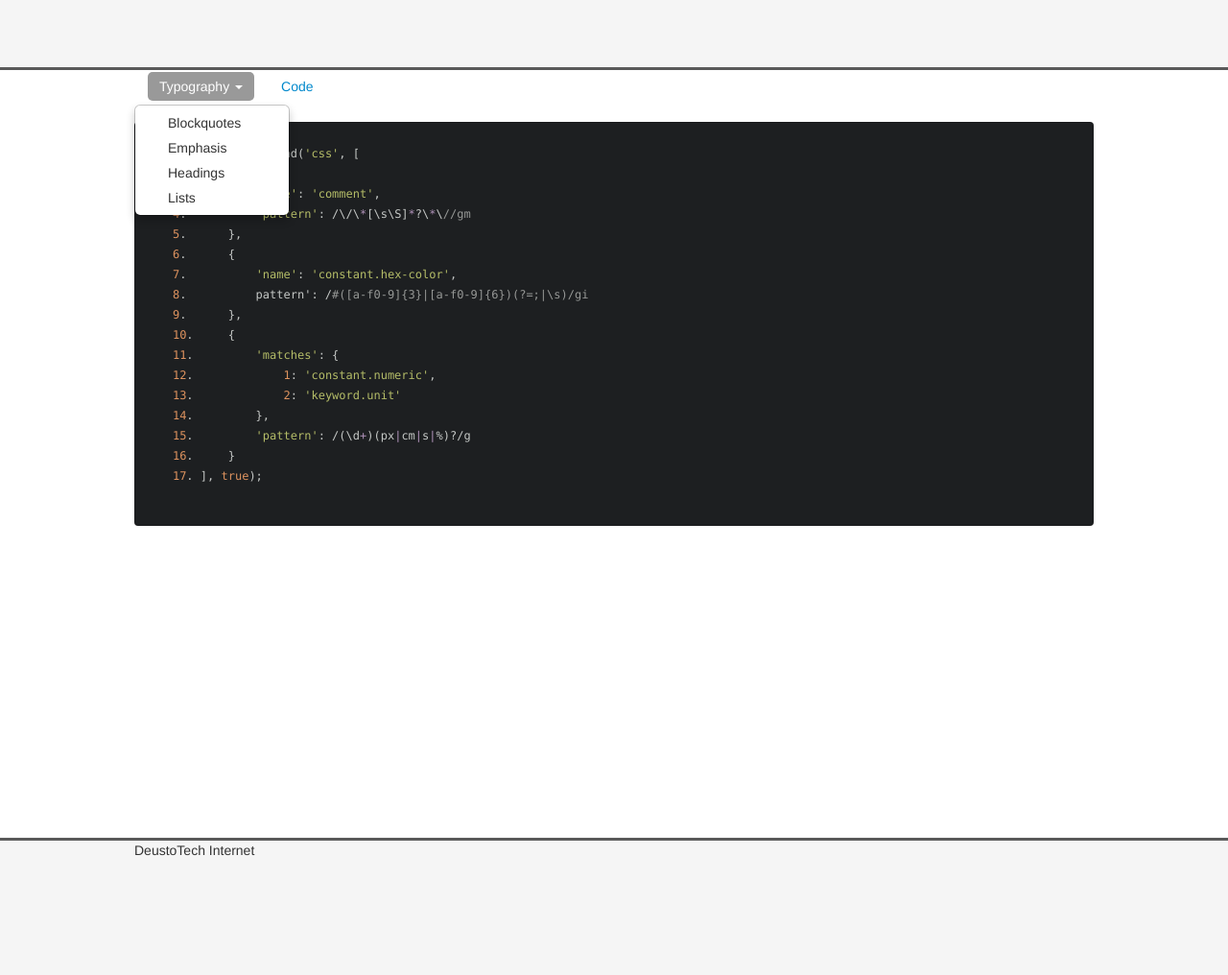
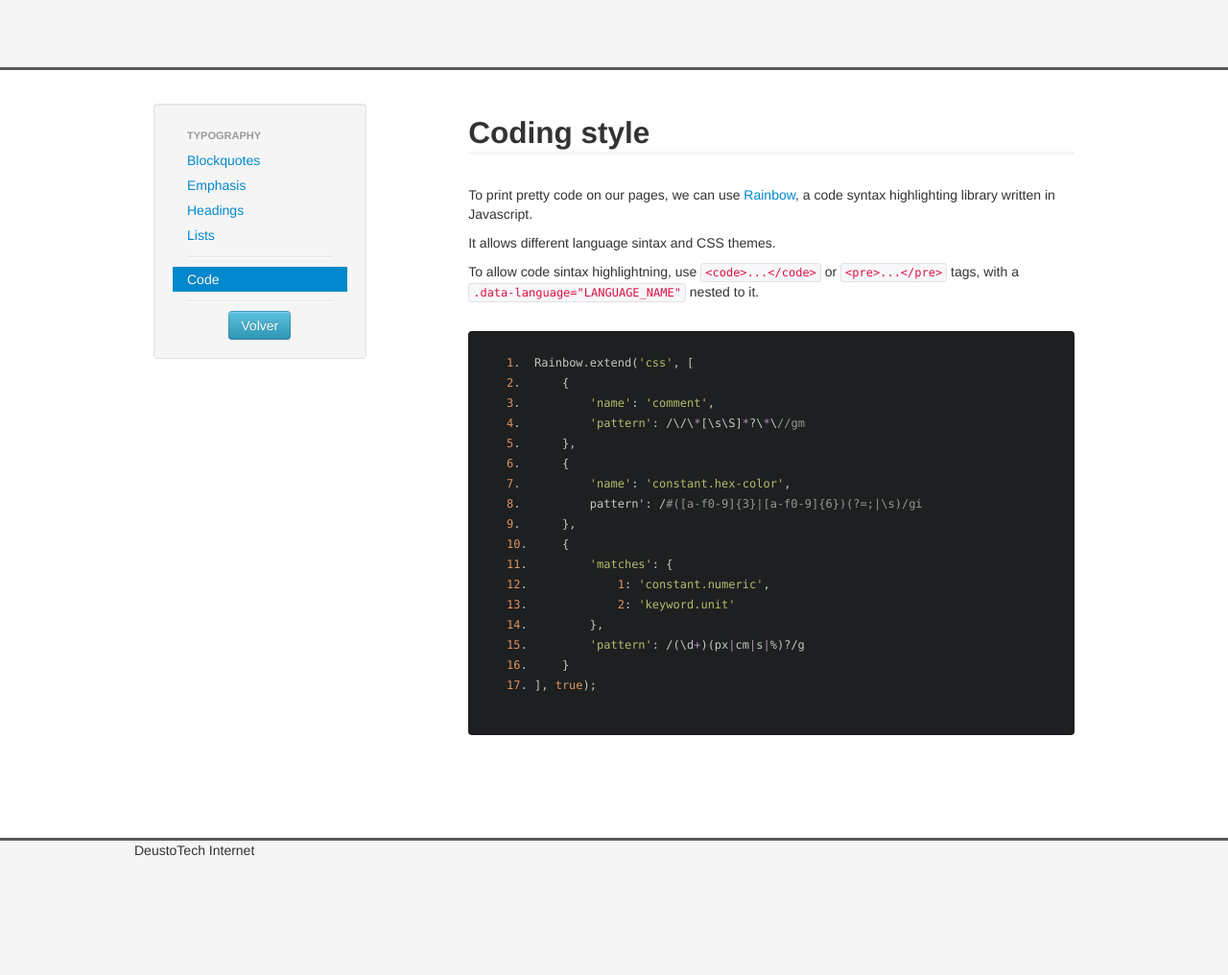
Before and after one commit to etxahun/django-bootstrap, a Django app: a page that uses my_project/markup_app/templates/markup_app/code.html in a window 1280 px wide. Shown: the whole page at 96% size. Run offline with Django 3.2, Linux system fonts and the light colour scheme; parts of the project's set-up code (start-up, migrations or seed data) failed here and were passed over; some libraries are stand-ins or nearby versions.

Commit message:
markup_app layout fixed and code section explaination added.

```diff
--- a/my_project/markup_app/templates/markup_app/code.html
+++ b/my_project/markup_app/templates/markup_app/code.html
@@ -9,6 +9,23 @@
 
 <!-- Content block ↓ -->
 {% block content-markup %}
+
+
+    <h2>Coding style</h2>
+
+    <p>
+        To print pretty code on our pages, we can use <a target="_blank" href="http://craig.is/making/rainbows/">Rainbow</a>, a code syntax highlighting library written in Javascript.
+    </p>
+
+    <p>
+        It allows different language sintax and CSS themes.
+    </p>
+
+    <p>
+        To allow code sintax highlightning, use <code>&lt;code&gt;...&lt;/code&gt;</code> or <code>&lt;pre&gt;...&lt;/pre&gt;</code> tags, with a <code>.data-language="LANGUAGE_NAME"</code> nested to it.
+    </p>
+
+    <br>
 
     <pre>
         <code data-language="generic">
@@ -39,4 +56,8 @@
 {% block scripts %}
     <script src="{{ STATIC_PREFIX }}js/rainbow.js"></script>
     <script src="{{ STATIC_PREFIX }}js/language/generic.js"></script>
+
+    <script>
+        document.getElementById("code").className = "active";
+    </script>
 {% endblock %}
--- a/my_project/markup_app/templates/markup_app/markup_base.html
+++ b/my_project/markup_app/templates/markup_app/markup_base.html
@@ -3,29 +3,48 @@
 <!-- Content block ↓ -->
 {% block content %}
 
-    <nav>
-        <ul class="nav nav-pills">
-            <li class="dropdown open">
-                <a class="dropdown-toggle" data-toggle="dropdown" href="">
-                    Typography
-                    <b class="caret"></b>
-                </a>
+    <div class="container-fluid">
+        <div class="row-fluid">
+            <!-- Sidebar content ↓ -->
+            <div class="span3">
+                <nav class="well">
+                    <ul class="nav nav-list">
+                        <li class="nav-header">Typography</li>
+                        <li id="blockquotes">
+                            <a href="{% url markup_app.views.blockquotes %}">Blockquotes</a>
+                        </li>
+                        <li id="emphasis">
+                            <a href="{% url markup_app.views.emphasis %}">Emphasis</a>
+                        </li>
+                        <li id="headings">
+                            <a href="{% url markup_app.views.headings %}">Headings</a>
+                        </li>
+                        <li id="lists">
+                            <a href="{% url markup_app.views.lists %}">Lists</a>
+                        </li>
 
-                <ul class="dropdown-menu">
-                    <li><a href="{% url markup_app.views.blockquotes %}">Blockquotes</a></li>
-                    <li><a href="{% url markup_app.views.emphasis %}">Emphasis</a></li>
-                    <li><a href="{% url markup_app.views.headings %}">Headings</a></li>
-                    <li><a href="{% url markup_app.views.lists %}">Lists</a></li>
-                </ul>
-            </li>
-            <li>
+                        <li class="divider"></li>
+
+                        <li id="code">
                             <a href="{% url markup_app.views.code %}">Code</a>
                         </li>
+
+                        <li class="divider"></li>
+
+                        <div class="center">
+                            <a href="/"><button type="button" class="btn btn-info">Volver</button></a>
+                        </div>
                     </ul>
                 </nav>
+            </div>
 
+            <!-- Body content ↓ -->
+            <div class="span8 offset1">
                 {% block content-markup %}
                 {% endblock %}
+            </div>
+        </div>
+    </div>
 
 {% endblock %}
 
--- a/my_project/markup_app/templates/markup_app/typography/blockquotes.html
+++ b/my_project/markup_app/templates/markup_app/typography/blockquotes.html
@@ -12,7 +12,7 @@
     <br>
 
     <p>
-        Wrap <code>&lt;blockquote&gt;</code> around any HTML as the quote.
+        Wrap <code>&lt;blockquote&gt;...&lt;/blockquote&gt;</code> around any HTML as the quote.
     </p>
     <p>
         For straight quotes we recommend a <code>&lt;p&gt;...&lt;/p&gt;</code> tag.
@@ -46,4 +46,7 @@
 
 <!-- Scripts block ↓ -->
 {% block scripts %}
+    <script>
+        document.getElementById("blockquotes").className = "active";
+    </script>
 {% endblock %}
--- a/my_project/markup_app/templates/markup_app/typography/emphasis.html
+++ b/my_project/markup_app/templates/markup_app/typography/emphasis.html
@@ -45,4 +45,7 @@
 
 <!-- Scripts block ↓ -->
 {% block scripts %}
+	<script>
+        document.getElementById("emphasis").className = "active";
+    </script>
 {% endblock %}
--- a/my_project/markup_app/templates/markup_app/typography/headings.html
+++ b/my_project/markup_app/templates/markup_app/typography/headings.html
@@ -23,7 +23,6 @@
 <!-- Scripts block ↓ -->
 {% block scripts %}
     <script>
-		// $("#sidebar > li").removeClass("active");
-		// $("#headings").addClass("active");
+        document.getElementById("headings").className = "active";
     </script>
 {% endblock %}
--- a/my_project/markup_app/templates/markup_app/typography/lists.html
+++ b/my_project/markup_app/templates/markup_app/typography/lists.html
@@ -78,4 +78,7 @@
 
 <!-- Scripts block ↓ -->
 {% block scripts %}
+    <script>
+        document.getElementById("lists").className = "active";
+    </script>
 {% endblock %}
--- a/my_project/static/css/style.css
+++ b/my_project/static/css/style.css
@@ -70,7 +70,7 @@ header {
     margin-left: 1em;
 }
 
-.form-actions button, a {
+.form-actions > button, .form-actions > a {
     margin: 0 1em;
 }
 
@@ -155,3 +155,12 @@ footer {
     -moz-border-radius: 4px 0 4px 0;
     border-radius: 4px 0 4px 0;
 }
+
+.container-fluid {
+    margin: 2.5em auto;
+}
+
+.span8 > h2 {
+    margin-bottom: 1em;
+    border-bottom: 3px solid whiteSmoke;
+}
```
Lines whose indentation alone changed are shown as unchanged.
